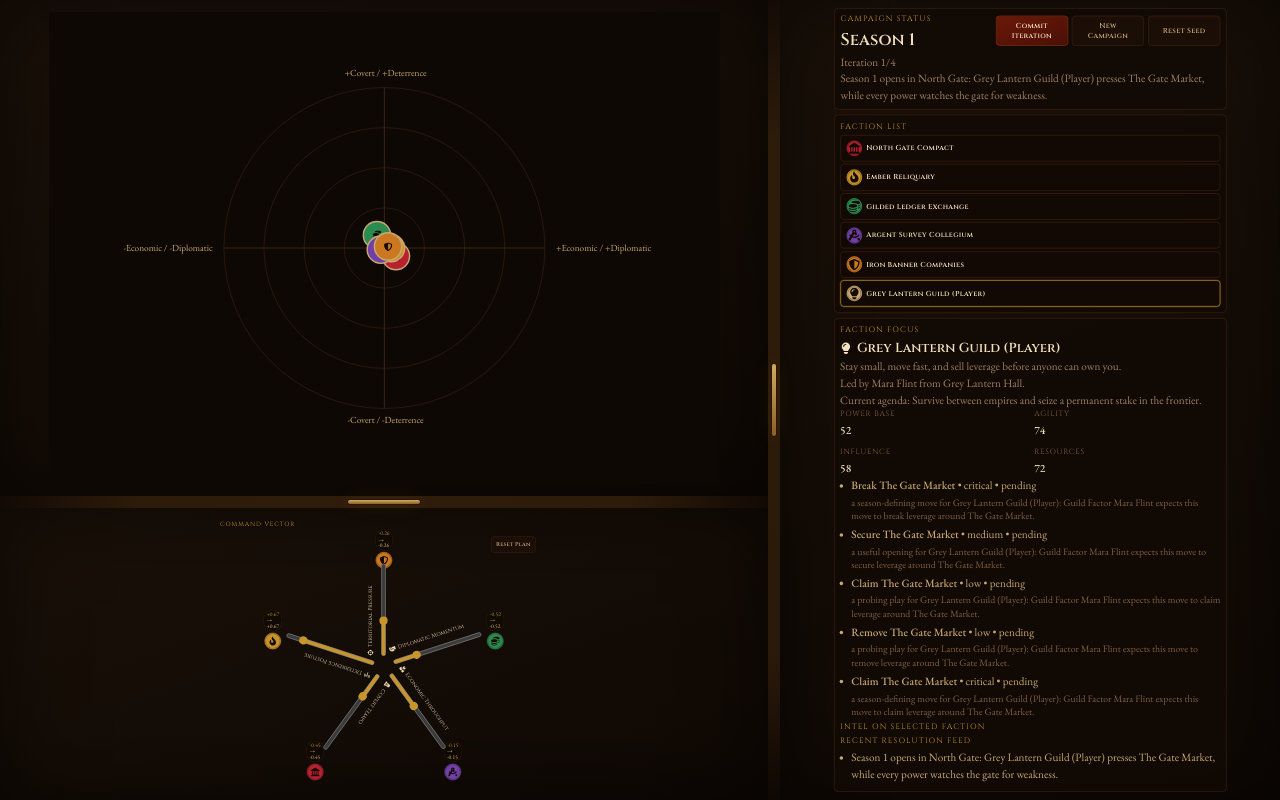
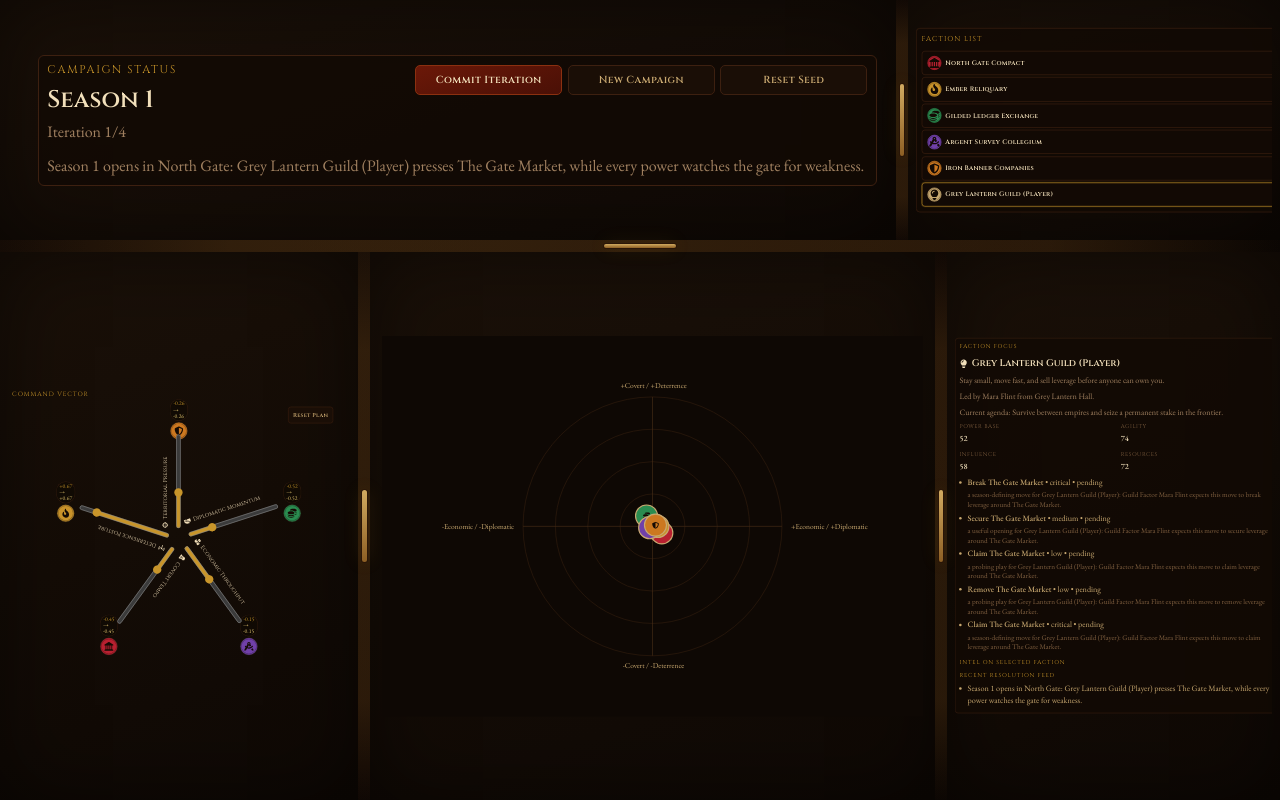
Before and after one commit to acrm/AdvProto_Fractions, a React (Vite) app: page / in a window 1280 px wide. Built offline with nearby package versions, Linux system fonts and the light colour scheme.

Commit message:
2026w10-0.28: repack tactical screen blocks per scheme

```diff
--- a/package.json
+++ b/package.json
@@ -1,7 +1,7 @@
 {
   "name": "advproto-fractions",
   "private": true,
-  "version": "2026w10-0.27",
+  "version": "2026w10-0.28",
   "type": "module",
   "scripts": {
     "dev": "vite",
--- a/src/App.css
+++ b/src/App.css
@@ -11,10 +11,11 @@
 
 .game-screen {
   display: grid;
-  grid-template-columns:
-    minmax(0, var(--screen-left-size, 60%))
+  grid-template-columns: 1fr;
+  grid-template-rows:
+    minmax(0, var(--page-top-size, 30%))
     var(--panel-divider-size)
-    minmax(22rem, calc(100% - var(--screen-left-size, 60%) - var(--panel-divider-size)));
+    minmax(0, calc(100% - var(--page-top-size, 30%) - var(--panel-divider-size)));
   gap: 0;
   height: 100dvh;
   padding: 0;
@@ -22,12 +23,23 @@
   overflow: hidden;
 }
 
-.game-tactical-column {
+.game-top-row {
   display: grid;
-  grid-template-rows:
-    minmax(0, var(--tactical-top-size, 62%))
+  grid-template-columns:
+    minmax(0, var(--top-left-size, 70%))
     var(--panel-divider-size)
-    minmax(14rem, calc(100% - var(--tactical-top-size, 62%) - var(--panel-divider-size)));
+    minmax(18rem, calc(100% - var(--top-left-size, 70%) - var(--panel-divider-size)));
+  min-height: 0;
+}
+
+.game-bottom-row {
+  display: grid;
+  grid-template-columns:
+    minmax(0, var(--bottom-left-size, 28%))
+    var(--panel-divider-size)
+    minmax(0, calc(100% - var(--bottom-left-size, 28%) - var(--bottom-right-size, 26%) - (2 * var(--panel-divider-size))))
+    var(--panel-divider-size)
+    minmax(20rem, var(--bottom-right-size, 26%));
   min-height: 0;
 }
 
@@ -54,7 +66,7 @@
 
 .phase-board,
 .game-planning-panel,
-.game-side-panel {
+.dashboard-panel {
   border-radius: 0;
   background: linear-gradient(160deg, #1a1008 0%, #0e0804 100%);
   box-shadow: inset 0 0 80px rgba(0, 0, 0, 0.5);
@@ -72,6 +84,14 @@
   display: grid;
   min-height: 0;
   padding: 0.75rem;
+  overflow: hidden;
+  align-content: stretch;
+}
+
+.dashboard-panel {
+  display: grid;
+  min-height: 0;
+  padding: 0.5rem;
   overflow: hidden;
   align-content: stretch;
 }
@@ -109,14 +129,37 @@
   gap: 0;
 }
 
+.dashboard-panel-content {
+  width: 100%;
+}
+
+.dashboard-status-content,
+.dashboard-roster-content,
+.dashboard-focus-content {
+  display: grid;
+  gap: 0.45rem;
+}
+
+.dashboard-status-content {
+  align-content: start;
+}
+
+.dashboard-roster-content {
+  align-content: start;
+}
+
+.dashboard-focus-content {
+  align-content: start;
+}
+
 .game-side-panel-content {
   display: grid;
   gap: 0.45rem;
   grid-template-rows: auto auto minmax(0, 1fr);
 }
 
-.game-side-panel h2,
-.game-side-panel h3 {
+.dashboard-panel h2,
+.dashboard-panel h3 {
   margin: 0;
   color: #f2e0bb;
   font-family: 'Cinzel', Georgia, serif;
@@ -185,14 +228,6 @@
   color: #c8952a;
 }
 
-.game-side-panel {
-  display: grid;
-  padding: 0.5rem;
-  overflow: hidden;
-  min-height: 0;
-  align-content: stretch;
-}
-
 .panel-section {
   border: 1px solid #3d2010;
   border-radius: 6px;
@@ -202,6 +237,10 @@
 
 .panel-section-status {
   padding: 0.42rem 0.52rem;
+}
+
+.panel-section-status .panel-note {
+  margin-top: 0.2rem;
 }
 
 .campaign-status-grid {
@@ -663,24 +702,20 @@ button:disabled {
 
 @media (max-width: 1180px) {
   .game-screen {
-    grid-template-columns: 1fr;
-    grid-template-rows: auto auto;
+    grid-template-rows: auto auto auto;
     height: auto;
     min-height: 100dvh;
     overflow: auto;
   }
 
-  .game-tactical-column {
+  .game-top-row,
+  .game-bottom-row {
+    grid-template-columns: 1fr;
     grid-template-rows: auto auto auto;
   }
 
   .panel-divider {
     display: none;
-  }
-
-  .game-side-panel {
-    min-height: 0;
-    overflow: hidden;
   }
 
   .campaign-status-grid {
@@ -697,6 +732,12 @@ button:disabled {
 
   .vector-section-layout {
     grid-template-columns: 1fr;
+  }
+
+  .dashboard-panel,
+  .game-planning-panel,
+  .phase-board {
+    padding: 0.45rem;
   }
 
   .fit-scale-panel {
--- a/src/presentation/components/GameControlPanel.tsx
+++ b/src/presentation/components/GameControlPanel.tsx
@@ -2,38 +2,39 @@ import { Faction, GameState } from '../../domain/gameModel'
 import { FactionIcon } from './FactionIcon'
 import { FitScalePanel } from './FitScalePanel'
 
-interface GameControlPanelProps {
+interface SharedPanelProps {
   gameState: GameState
   selectedFaction: Faction
-  onSelectFaction: (factionId: string) => void
+}
+
+interface CampaignStatusPanelProps extends SharedPanelProps {
   onRunSession: () => void
   onNewCampaign: () => void
   onResetCampaign: () => void
 }
 
-export function GameControlPanel({
+interface FactionRosterPanelProps extends SharedPanelProps {
+  onSelectFaction: (factionId: string) => void
+}
+
+function createFactionColors(gameState: GameState): Record<string, string> {
+  const factionPalette = ['#b82030', '#c8922a', '#2a8c50', '#7040a8', '#cc7820', '#2870b8', '#a83060']
+
+  return Object.fromEntries(
+    gameState.factions.map((faction, index) => [faction.id, faction.isPlayer ? '#c8a870' : factionPalette[index % factionPalette.length]]),
+  ) as Record<string, string>
+}
+
+export function CampaignStatusPanel({
   gameState,
-  selectedFaction,
-  onSelectFaction,
   onRunSession,
   onNewCampaign,
   onResetCampaign,
-}: GameControlPanelProps) {
-  const selectedObjectives = gameState.seasonState.objectives.filter((objective) => objective.factionId === selectedFaction.id)
-  const recentIntel = gameState.seasonState.intel
-    .filter((intel) => intel.aboutFactionId === selectedFaction.id)
-    .slice(-5)
-  const recentLogs = gameState.seasonState.logs.slice(-6)
-  const factionPalette = ['#b82030', '#c8922a', '#2a8c50', '#7040a8', '#cc7820', '#2870b8', '#a83060']
-  const factionColors = Object.fromEntries(
-    gameState.factions.map((faction, index) => [faction.id, faction.isPlayer ? '#c8a870' : factionPalette[index % factionPalette.length]]),
-  ) as Record<string, string>
-
+}: CampaignStatusPanelProps) {
   return (
-    <aside className="game-side-panel">
-      <FitScalePanel baseWidth={560}>
-        <div className="game-side-panel-content">
-          <section className="panel-section panel-section-status">
+    <section className="dashboard-panel dashboard-panel-status">
+      <FitScalePanel baseWidth={820}>
+        <section className="panel-section panel-section-status dashboard-panel-content dashboard-status-content">
           <div className="campaign-status-grid">
             <div>
               <p className="eyebrow">Campaign Status</p>
@@ -50,8 +51,18 @@ export function GameControlPanel({
           </div>
           <p className="panel-note">{gameState.seasonState.briefing}</p>
         </section>
+      </FitScalePanel>
+    </section>
+  )
+}
 
-          <section className="panel-section panel-section-list">
+export function FactionRosterPanel({ gameState, selectedFaction, onSelectFaction }: FactionRosterPanelProps) {
+  const factionColors = createFactionColors(gameState)
+
+  return (
+    <section className="dashboard-panel dashboard-panel-roster">
+      <FitScalePanel baseWidth={560}>
+        <section className="panel-section panel-section-list dashboard-panel-content dashboard-roster-content">
           <p className="eyebrow">Faction List</p>
           <ul className="faction-roster-list">
             {gameState.factions.map((faction) => (
@@ -70,8 +81,22 @@ export function GameControlPanel({
             ))}
           </ul>
         </section>
+      </FitScalePanel>
+    </section>
+  )
+}
 
-          <section className="panel-section panel-section-fill">
+export function FactionFocusPanel({ gameState, selectedFaction }: SharedPanelProps) {
+  const selectedObjectives = gameState.seasonState.objectives.filter((objective) => objective.factionId === selectedFaction.id)
+  const recentIntel = gameState.seasonState.intel
+    .filter((intel) => intel.aboutFactionId === selectedFaction.id)
+    .slice(-5)
+  const recentLogs = gameState.seasonState.logs.slice(-6)
+
+  return (
+    <section className="dashboard-panel dashboard-panel-focus">
+      <FitScalePanel baseWidth={620}>
+        <section className="panel-section panel-section-fill dashboard-panel-content dashboard-focus-content">
           <p className="eyebrow">Faction Focus</p>
           <h3 className="faction-heading"><FactionIcon name={selectedFaction.icon} /> {selectedFaction.name}</h3>
           <p className="panel-note">{selectedFaction.profile.doctrine}</p>
@@ -124,8 +149,7 @@ export function GameControlPanel({
             </ul>
           </div>
         </section>
-        </div>
       </FitScalePanel>
-    </aside>
+    </section>
   )
 }
--- a/src/presentation/pages/HomePage.tsx
+++ b/src/presentation/pages/HomePage.tsx
@@ -2,16 +2,19 @@ import { type KeyboardEvent, useEffect, useRef, useState } from 'react'
 import { useGameStore } from '../../application/useGameStore'
 import { Faction } from '../../domain/gameModel'
 import { CommandPlanningPanel } from '../components/CommandPlanningPanel'
-import { GameControlPanel } from '../components/GameControlPanel'
+import { CampaignStatusPanel, FactionFocusPanel, FactionRosterPanel } from '../components/GameControlPanel'
 import { PhaseSpaceChart } from '../components/PhaseSpaceChart'
 
 const DESKTOP_BREAKPOINT_PX = 1180
-const MIN_TACTICAL_WIDTH_PX = 520
-const MIN_SIDEBAR_WIDTH_PX = 360
-const MIN_CHART_HEIGHT_PX = 280
-const MIN_PLANNING_HEIGHT_PX = 240
+const MIN_TOP_ROW_HEIGHT_PX = 170
+const MIN_BOTTOM_ROW_HEIGHT_PX = 360
+const MIN_STATUS_WIDTH_PX = 430
+const MIN_ROSTER_WIDTH_PX = 300
+const MIN_PLANNING_WIDTH_PX = 360
+const MIN_CHART_WIDTH_PX = 520
+const MIN_FOCUS_WIDTH_PX = 360
 
-type DragTarget = 'screen' | 'tactical'
+type DragTarget = 'page-row' | 'top-row' | 'bottom-left' | 'bottom-right'
 
 function clamp(value: number, min: number, max: number): number {
   return Math.max(min, Math.min(max, value))
@@ -42,9 +45,12 @@ export function HomePage() {
     resetCampaign,
   } = useGameStore()
   const screenRef = useRef<HTMLElement | null>(null)
-  const tacticalRef = useRef<HTMLElement | null>(null)
-  const [screenSplit, setScreenSplit] = useState(0.6)
-  const [tacticalSplit, setTacticalSplit] = useState(0.62)
+  const topRowRef = useRef<HTMLElement | null>(null)
+  const bottomRowRef = useRef<HTMLElement | null>(null)
+  const [pageRowSplit, setPageRowSplit] = useState(0.3)
+  const [topRowSplit, setTopRowSplit] = useState(0.7)
+  const [bottomLeftSplit, setBottomLeftSplit] = useState(0.28)
+  const [bottomRightSplit, setBottomRightSplit] = useState(0.26)
   const [dragTarget, setDragTarget] = useState<DragTarget | null>(null)
 
   const playerFaction = gameState.factions.find((faction) => faction.isPlayer)
@@ -54,27 +60,45 @@ export function HomePage() {
     if (!dragTarget) return
 
     const handlePointerMove = (event: PointerEvent) => {
-      if (dragTarget === 'screen') {
+      if (dragTarget === 'page-row') {
         const rect = screenRef.current?.getBoundingClientRect()
         if (!rect) return
 
-        const next = (event.clientX - rect.left) / rect.width
-        setScreenSplit(clampSplit(next, rect.width, MIN_TACTICAL_WIDTH_PX, MIN_SIDEBAR_WIDTH_PX))
+        const next = (event.clientY - rect.top) / rect.height
+        setPageRowSplit(clampSplit(next, rect.height, MIN_TOP_ROW_HEIGHT_PX, MIN_BOTTOM_ROW_HEIGHT_PX))
         return
       }
 
-      const rect = tacticalRef.current?.getBoundingClientRect()
+      if (dragTarget === 'top-row') {
+        const rect = topRowRef.current?.getBoundingClientRect()
+        if (!rect) return
+
+        const next = (event.clientX - rect.left) / rect.width
+        setTopRowSplit(clampSplit(next, rect.width, MIN_STATUS_WIDTH_PX, MIN_ROSTER_WIDTH_PX))
+        return
+      }
+
+      const rect = bottomRowRef.current?.getBoundingClientRect()
       if (!rect) return
 
-      const next = (event.clientY - rect.top) / rect.height
-      setTacticalSplit(clampSplit(next, rect.height, MIN_CHART_HEIGHT_PX, MIN_PLANNING_HEIGHT_PX))
+      if (dragTarget === 'bottom-left') {
+        const next = (event.clientX - rect.left) / rect.width
+        setBottomLeftSplit(clampSplit(next, rect.width, MIN_PLANNING_WIDTH_PX, MIN_CHART_WIDTH_PX + MIN_FOCUS_WIDTH_PX))
+        return
+      }
+
+      const nextRight = (rect.right - event.clientX) / rect.width
+      setBottomRightSplit(clampSplit(nextRight, rect.width, MIN_FOCUS_WIDTH_PX, MIN_PLANNING_WIDTH_PX + MIN_CHART_WIDTH_PX))
     }
 
     const handlePointerUp = () => {
       setDragTarget(null)
     }
 
-    document.body.classList.add('panel-resizing', dragTarget === 'screen' ? 'panel-resizing-column' : 'panel-resizing-row')
+    document.body.classList.add(
+      'panel-resizing',
+      dragTarget === 'page-row' ? 'panel-resizing-row' : 'panel-resizing-column',
+    )
     window.addEventListener('pointermove', handlePointerMove)
     window.addEventListener('pointerup', handlePointerUp)
     window.addEventListener('pointercancel', handlePointerUp)
@@ -92,39 +116,75 @@ export function HomePage() {
     setDragTarget(target)
   }
 
-  const nudgeScreenSplit = (deltaPx: number) => {
+  const nudgePageRowSplit = (deltaPx: number) => {
     const rect = screenRef.current?.getBoundingClientRect()
     if (!rect) return
 
-    setScreenSplit((current) => clampSplit(current + deltaPx / rect.width, rect.width, MIN_TACTICAL_WIDTH_PX, MIN_SIDEBAR_WIDTH_PX))
+    setPageRowSplit((current) => clampSplit(current + deltaPx / rect.height, rect.height, MIN_TOP_ROW_HEIGHT_PX, MIN_BOTTOM_ROW_HEIGHT_PX))
   }
 
-  const nudgeTacticalSplit = (deltaPx: number) => {
-    const rect = tacticalRef.current?.getBoundingClientRect()
+  const nudgeTopRowSplit = (deltaPx: number) => {
+    const rect = topRowRef.current?.getBoundingClientRect()
     if (!rect) return
 
-    setTacticalSplit((current) => clampSplit(current + deltaPx / rect.height, rect.height, MIN_CHART_HEIGHT_PX, MIN_PLANNING_HEIGHT_PX))
+    setTopRowSplit((current) => clampSplit(current + deltaPx / rect.width, rect.width, MIN_STATUS_WIDTH_PX, MIN_ROSTER_WIDTH_PX))
   }
 
-  const handleScreenDividerKeyDown = (event: KeyboardEvent<HTMLDivElement>) => {
+  const nudgeBottomLeftSplit = (deltaPx: number) => {
+    const rect = bottomRowRef.current?.getBoundingClientRect()
+    if (!rect) return
+
+    setBottomLeftSplit((current) => clampSplit(current + deltaPx / rect.width, rect.width, MIN_PLANNING_WIDTH_PX, MIN_CHART_WIDTH_PX + MIN_FOCUS_WIDTH_PX))
+  }
+
+  const nudgeBottomRightSplit = (deltaPx: number) => {
+    const rect = bottomRowRef.current?.getBoundingClientRect()
+    if (!rect) return
+
+    setBottomRightSplit((current) => clampSplit(current - deltaPx / rect.width, rect.width, MIN_FOCUS_WIDTH_PX, MIN_PLANNING_WIDTH_PX + MIN_CHART_WIDTH_PX))
+  }
+
+  const handlePageDividerKeyDown = (event: KeyboardEvent<HTMLDivElement>) => {
+    if (event.key === 'ArrowUp') {
+      event.preventDefault()
+      nudgePageRowSplit(-24)
+    }
+    if (event.key === 'ArrowDown') {
+      event.preventDefault()
+      nudgePageRowSplit(24)
+    }
+  }
+
+  const handleTopDividerKeyDown = (event: KeyboardEvent<HTMLDivElement>) => {
     if (event.key === 'ArrowLeft') {
       event.preventDefault()
-      nudgeScreenSplit(-24)
+      nudgeTopRowSplit(-24)
     }
     if (event.key === 'ArrowRight') {
       event.preventDefault()
-      nudgeScreenSplit(24)
+      nudgeTopRowSplit(24)
     }
   }
 
-  const handleTacticalDividerKeyDown = (event: KeyboardEvent<HTMLDivElement>) => {
-    if (event.key === 'ArrowUp') {
+  const handleBottomLeftDividerKeyDown = (event: KeyboardEvent<HTMLDivElement>) => {
+    if (event.key === 'ArrowLeft') {
       event.preventDefault()
-      nudgeTacticalSplit(-24)
+      nudgeBottomLeftSplit(-24)
     }
-    if (event.key === 'ArrowDown') {
+    if (event.key === 'ArrowRight') {
       event.preventDefault()
-      nudgeTacticalSplit(24)
+      nudgeBottomLeftSplit(24)
+    }
+  }
+
+  const handleBottomRightDividerKeyDown = (event: KeyboardEvent<HTMLDivElement>) => {
+    if (event.key === 'ArrowLeft') {
+      event.preventDefault()
+      nudgeBottomRightSplit(-24)
+    }
+    if (event.key === 'ArrowRight') {
+      event.preventDefault()
+      nudgeBottomRightSplit(24)
     }
   }
 
@@ -136,13 +196,81 @@ export function HomePage() {
     <main
       className="game-screen"
       ref={screenRef}
-      style={{ '--screen-left-size': `${(screenSplit * 100).toFixed(2)}%` } as React.CSSProperties}
+      style={{ '--page-top-size': `${(pageRowSplit * 100).toFixed(2)}%` } as React.CSSProperties}
     >
       <section
-        className="game-tactical-column"
-        ref={tacticalRef}
-        style={{ '--tactical-top-size': `${(tacticalSplit * 100).toFixed(2)}%` } as React.CSSProperties}
+        className="game-top-row"
+        ref={topRowRef}
+        style={{ '--top-left-size': `${(topRowSplit * 100).toFixed(2)}%` } as React.CSSProperties}
       >
+        <CampaignStatusPanel
+          gameState={gameState}
+          selectedFaction={selectedFaction as Faction}
+          onRunSession={playNextSession}
+          onNewCampaign={() => startCampaign(Date.now())}
+          onResetCampaign={resetCampaign}
+        />
+
+        <div
+          aria-label="Resize status and faction list panels"
+          aria-orientation="vertical"
+          className={`panel-divider panel-divider-vertical ${dragTarget === 'top-row' ? 'panel-divider-active' : ''}`}
+          onKeyDown={handleTopDividerKeyDown}
+          onPointerDown={() => startResize('top-row')}
+          role="separator"
+          tabIndex={0}
+        >
+          <span className="panel-divider-handle" />
+        </div>
+
+        <FactionRosterPanel
+          gameState={gameState}
+          selectedFaction={selectedFaction as Faction}
+          onSelectFaction={selectFaction}
+        />
+      </section>
+
+      <div
+        aria-label="Resize overview and tactical rows"
+        aria-orientation="horizontal"
+        className={`panel-divider panel-divider-horizontal ${dragTarget === 'page-row' ? 'panel-divider-active' : ''}`}
+        onKeyDown={handlePageDividerKeyDown}
+        onPointerDown={() => startResize('page-row')}
+        role="separator"
+        tabIndex={0}
+      >
+        <span className="panel-divider-handle" />
+      </div>
+
+      <section
+        className="game-bottom-row"
+        ref={bottomRowRef}
+        style={{
+          '--bottom-left-size': `${(bottomLeftSplit * 100).toFixed(2)}%`,
+          '--bottom-right-size': `${(bottomRightSplit * 100).toFixed(2)}%`,
+        } as React.CSSProperties}
+      >
+        <CommandPlanningPanel
+          factions={gameState.factions}
+          playerIntent={playerIntent}
+          forecast={forecast}
+          onSetIntentValue={setIntentValue}
+          onSetIntentTarget={setIntentTarget}
+          onResetIntent={resetIntent}
+        />
+
+        <div
+          aria-label="Resize command vector and phase chart panels"
+          aria-orientation="vertical"
+          className={`panel-divider panel-divider-vertical ${dragTarget === 'bottom-left' ? 'panel-divider-active' : ''}`}
+          onKeyDown={handleBottomLeftDividerKeyDown}
+          onPointerDown={() => startResize('bottom-left')}
+          role="separator"
+          tabIndex={0}
+        >
+          <span className="panel-divider-handle" />
+        </div>
+
         <section className="game-board-column">
           <PhaseSpaceChart
             factions={gameState.factions}
@@ -152,47 +280,22 @@ export function HomePage() {
         </section>
 
         <div
-          aria-label="Resize chart and planning panels"
-          aria-orientation="horizontal"
-          className={`panel-divider panel-divider-horizontal ${dragTarget === 'tactical' ? 'panel-divider-active' : ''}`}
-          onKeyDown={handleTacticalDividerKeyDown}
-          onPointerDown={() => startResize('tactical')}
+          aria-label="Resize phase chart and faction focus panels"
+          aria-orientation="vertical"
+          className={`panel-divider panel-divider-vertical ${dragTarget === 'bottom-right' ? 'panel-divider-active' : ''}`}
+          onKeyDown={handleBottomRightDividerKeyDown}
+          onPointerDown={() => startResize('bottom-right')}
           role="separator"
           tabIndex={0}
         >
           <span className="panel-divider-handle" />
         </div>
 
-        <CommandPlanningPanel
-          factions={gameState.factions}
-          playerIntent={playerIntent}
-          forecast={forecast}
-          onSetIntentValue={setIntentValue}
-          onSetIntentTarget={setIntentTarget}
-          onResetIntent={resetIntent}
+        <FactionFocusPanel
+          gameState={gameState}
+          selectedFaction={selectedFaction as Faction}
         />
       </section>
-
-      <div
-        aria-label="Resize tactical and intelligence panels"
-        aria-orientation="vertical"
-        className={`panel-divider panel-divider-vertical ${dragTarget === 'screen' ? 'panel-divider-active' : ''}`}
-        onKeyDown={handleScreenDividerKeyDown}
-        onPointerDown={() => startResize('screen')}
-        role="separator"
-        tabIndex={0}
-      >
-        <span className="panel-divider-handle" />
-      </div>
-
-      <GameControlPanel
-        gameState={gameState}
-        selectedFaction={selectedFaction as Faction}
-        onSelectFaction={selectFaction}
-        onRunSession={playNextSession}
-        onNewCampaign={() => startCampaign(Date.now())}
-        onResetCampaign={resetCampaign}
-      />
     </main>
   )
 }
--- a/version.json
+++ b/version.json
@@ -1,6 +1,6 @@
 {
   "weekCode": "2026w10",
   "minor": 0,
-  "build": 27,
-  "currentVersion": "2026w10-0.27"
+  "build": 28,
+  "currentVersion": "2026w10-0.28"
 }
```
Also changed, not shown: 4 other files (tests, documents, lock files or other folders). Lines whose indentation alone changed are shown as unchanged.
